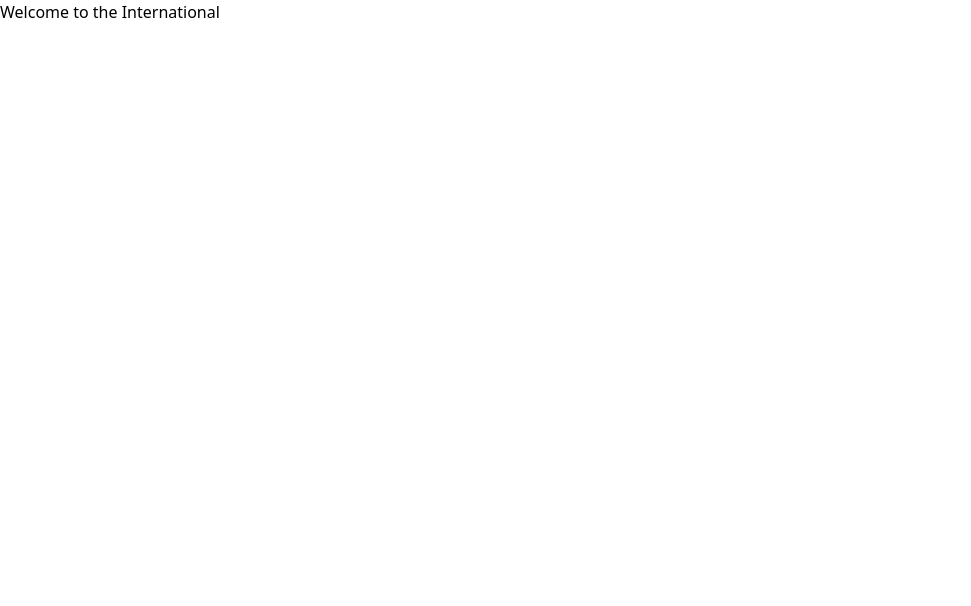
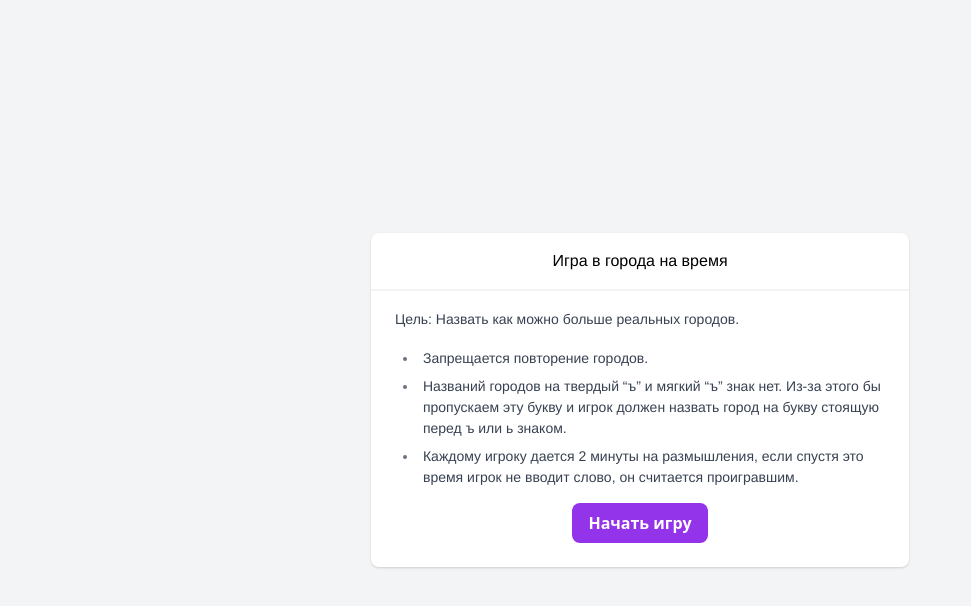
Before and after one commit to OmgDie/chaek, a React (Vite) app: page / in a window 1280 px wide. Shown: the top 606 px of the page, without its empty margins (0-971 px from the left). Built offline with nearby package versions, Linux system fonts and the light colour scheme.

Commit message:
feat: add components Card and Button, add logic to the welcomePage

```diff
--- a/src/App.tsx
+++ b/src/App.tsx
@@ -5,7 +5,9 @@ import AppRouter from './components/AppRouter';
 const App: FC = () => {
   return (
     <BrowserRouter>
-      <AppRouter />
+      <div className=" min-h-screen bg-gray-100">
+        <AppRouter />
+      </div>
     </BrowserRouter>
   );
 };
--- /dev/null
+++ b/src/components/Button.tsx
@@ -0,0 +1,25 @@
+import React, { ButtonHTMLAttributes } from 'react';
+
+interface ButtonProps extends ButtonHTMLAttributes<HTMLButtonElement> {
+  id?: string;
+  label: string;
+  onClick: () => void;
+}
+
+const Button: React.FC<ButtonProps> = ({ id, label, onClick, ...props }) => {
+  const buttonClasses = 'flex w-auto cursor-pointer items-center';
+  const hoverStyles = 'hover:bg-purple-700';
+
+  return (
+    <button
+      id={id}
+      className={`bg-purple-600 ${buttonClasses} ${hoverStyles} my-2 rounded-lg px-4 py-2`}
+      onClick={onClick}
+      {...props}
+    >
+      <div className="text-center font-semibold text-white">{label}</div>
+    </button>
+  );
+};
+
+export default Button;
--- /dev/null
+++ b/src/components/Card.tsx
@@ -0,0 +1,21 @@
+import React, { ReactNode } from 'react';
+import Button from './Button';
+
+interface CardProps {
+  children: ReactNode;
+  buttonText?: string;
+  onButtonClick?: () => void;
+}
+
+const Card: React.FC<CardProps> = ({ children, buttonText, onButtonClick }) => {
+  return (
+    <div className="flex h-auto max-w-xl flex-col items-center justify-center rounded-lg bg-white py-4 shadow-[0px_1px_3px_0px_rgba(0,_0,_0,_0.1),_0px_1px_2px_0px_rgba(0,_0,_0,_0.06)]">
+      {children}
+      {buttonText && onButtonClick && (
+        <Button label={buttonText} onClick={onButtonClick} />
+      )}
+    </div>
+  );
+};
+
+export default Card;
--- a/src/pages/Welcome.tsx
+++ b/src/pages/Welcome.tsx
@@ -1,7 +1,48 @@
-import React, { FC } from 'react';
+import React from 'react';
+import Card from '../components/Card';
 
-const Welcome: FC = () => {
-  return <div>Welcome to the International</div>;
+const Welcome: React.FC = () => {
+  const handleButtonClick = () => {
+    console.log('Button clicked!');
+  };
+
+  return (
+    <div className="flex h-screen items-center justify-center">
+      <Card buttonText="Начать игру" onButtonClick={handleButtonClick}>
+        <div className="prose flex flex-col items-center justify-center">
+          <div className="pb-4 font-['Helvetica_Neue'] leading-[24px] text-[black]">
+            Игра в города на время
+          </div>
+
+          <div
+            id="Border"
+            className="mx-6 h-1 w-full shrink-0 border-x-0 border-b-0 border-t-2 border-solid border-[#f3f4f6]"
+          />
+
+          <div
+            id="Element3"
+            className="prose mx-4 w-full font-['Helvetica_Neue'] text-sm leading-[21px] text-[#374151]"
+          >
+            <div className="prose mx-2 pt-4 font-['Helvetica_Neue'] text-sm leading-[21px] text-[#374151]">
+              Цель: Назвать как можно больше реальных городов.
+            </div>
+            <ol className="mx-2 list-disc">
+              <li>Запрещается повторение городов.</li>
+              <li>
+                Названий городов на твердый “ъ” и мягкий “ъ” знак нет. Из-за
+                этого бы пропускаем эту букву и игрок должен назвать город на
+                букву стоящую перед ъ или ь знаком.
+              </li>
+              <li>
+                Каждому игроку дается 2 минуты на размышления, если спустя это
+                время игрок не вводит слово, он считается проигравшим.
+              </li>
+            </ol>
+          </div>
+        </div>
+      </Card>
+    </div>
+  );
 };
 
 export default Welcome;
```
